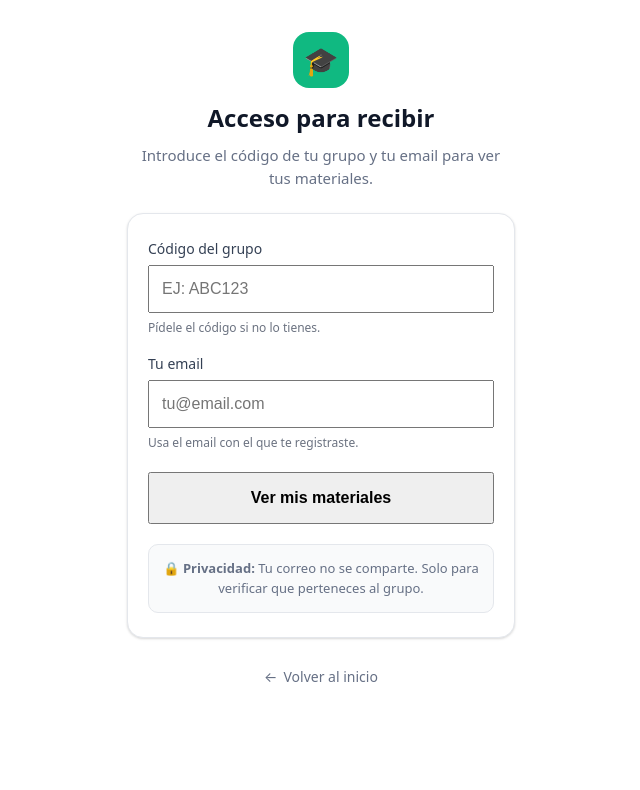
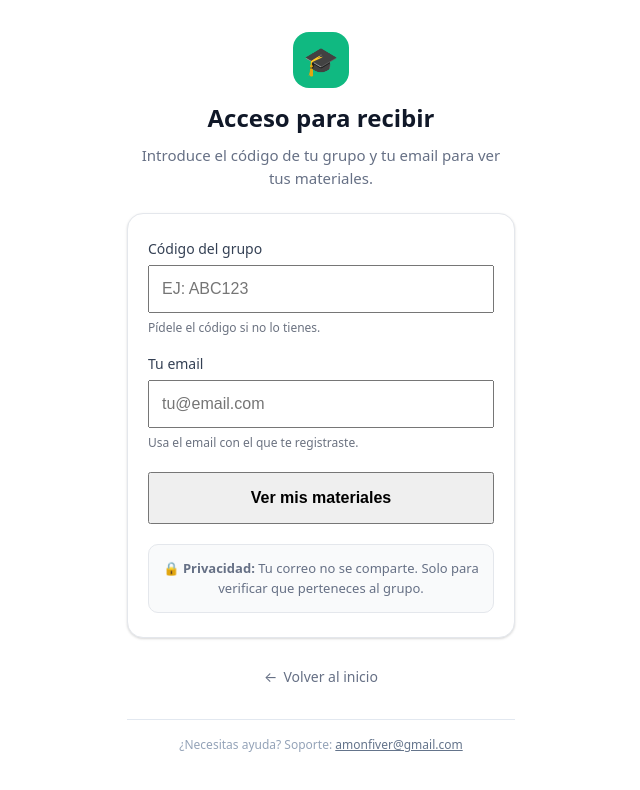
Before and after one commit to Amonfiver/enviaeso, a React (Vite) app: page /acceso-alumno in a window 1280 px wide. Shown: the top 790 px of the page, without its empty margins (319-959 px from the left). Built offline with nearby package versions, Linux system fonts and the light colour scheme; no server answers.

Commit message:
Cierra MVP de EnviaEso con autenticación, trazabilidad, acceso por enlace y soporte visible

```diff
--- a/src/pages/AccesoAlumno.jsx
+++ b/src/pages/AccesoAlumno.jsx
@@ -335,6 +335,35 @@ export default function AccesoAlumno() {
           <span>←</span> Volver al inicio
         </a>
       </div>
+
+      {/* Footer soporte */}
+      <div
+        style={{
+          marginTop: '24px',
+          paddingTop: '16px',
+          borderTop: '1px solid #e2e8f0',
+          textAlign: 'center',
+        }}
+      >
+        <p
+          style={{
+            fontSize: '12px',
+            color: '#94a3b8',
+            margin: 0,
+          }}
+        >
+          ¿Necesitas ayuda? Soporte:{' '}
+          <a
+            href="mailto:amonfiver@gmail.com"
+            style={{
+              color: '#64748b',
+              textDecoration: 'underline',
+            }}
+          >
+            amonfiver@gmail.com
+          </a>
+        </p>
+      </div>
     </div>
   );
 }
--- a/src/pages/Home.jsx
+++ b/src/pages/Home.jsx
@@ -7,7 +7,7 @@
  * Alcance:
  * - Hero con marca y valor del producto
  * - Dos bloques principales: Recibir (izquierda) y Enviar (derecha)
- * - Formulario de alta integrado en el bloque Recibir
+ * - Formulario de alta integrado en el bloque Recibir con persistencia de consentimientos legales
  * - CTAs claros sin duplicidad de formularios
  *
  * Decisiones:
@@ -15,6 +15,7 @@
  * - Estructura visual en cards para claridad y jerarquía
  * - El acceso a materiales se mantiene en /acceso-alumno (enlace desde Recibir)
  * - Responsive: apilado en móvil, lado a lado en desktop
+ * - Consentimientos legales (acepta_privacidad, acepta_comunicaciones, version_legal) se persisten en BD
  *
  * Limitaciones:
  * - No se renombran tablas ni lógica interna (profesores/alumnos/grupos)
@@ -82,19 +83,17 @@ export default function Home() {
         return;
       }
 
-      // 2. Insertar alumno en el grupo
-      // NOTA: Las columnas acepta_privacidad y acepta_comunicaciones
-      // se deben añadir a la tabla 'alumnos' en Supabase para persistir
-      // estos valores. Mientras tanto, solo validamos en frontend.
+      // 2. Insertar alumno en el grupo con consentimientos legales
       const datosAlumno = {
         grupo_id: grupo.id,
         nombre: nombreNormalizado,
         email: emailNormalizado,
+        acepta_privacidad: aceptaPrivacidad,
+        acepta_comunicaciones: aceptaComunicaciones,
+        fecha_acepta_privacidad: aceptaPrivacidad ? new Date().toISOString() : null,
+        fecha_acepta_comunicaciones: aceptaComunicaciones ? new Date().toISOString() : null,
+        version_legal: 'v1',
       };
-
-      // Si las columnas existen en BD, descomentar:
-      // datosAlumno.acepta_privacidad = aceptaPrivacidad;
-      // datosAlumno.acepta_comunicaciones = aceptaComunicaciones;
 
       const { error: errorAlumno } = await supabase.from('alumnos').insert([
         datosAlumno,
@@ -719,6 +718,24 @@ export default function Home() {
           >
             EnviaEso · Compartir sin complicaciones
           </p>
+          <p
+            style={{
+              fontSize: '12px',
+              color: '#94a3b8',
+              margin: '8px 0 0 0',
+            }}
+          >
+            ¿Necesitas ayuda? Soporte:{' '}
+            <a
+              href="mailto:amonfiver@gmail.com"
+              style={{
+                color: '#64748b',
+                textDecoration: 'underline',
+              }}
+            >
+              amonfiver@gmail.com
+            </a>
+          </p>
         </div>
       </div>
     </div>
--- a/src/pages/LoginProfesor.jsx
+++ b/src/pages/LoginProfesor.jsx
@@ -346,6 +346,35 @@ export default function LoginProfesor() {
           <span>←</span> Volver al inicio
         </a>
       </div>
+
+      {/* Footer soporte */}
+      <div
+        style={{
+          marginTop: '24px',
+          paddingTop: '16px',
+          borderTop: '1px solid #e2e8f0',
+          textAlign: 'center',
+        }}
+      >
+        <p
+          style={{
+            fontSize: '12px',
+            color: '#94a3b8',
+            margin: 0,
+          }}
+        >
+          ¿Necesitas ayuda? Soporte:{' '}
+          <a
+            href="mailto:amonfiver@gmail.com"
+            style={{
+              color: '#64748b',
+              textDecoration: 'underline',
+            }}
+          >
+            amonfiver@gmail.com
+          </a>
+        </p>
+      </div>
     </div>
   );
 }
--- a/src/pages/MisMateriales.jsx
+++ b/src/pages/MisMateriales.jsx
@@ -350,6 +350,27 @@ export default function MisMateriales() {
         >
           ← Acceder con otro código
         </button>
+
+        {/* Soporte */}
+        <p
+          style={{
+            fontSize: '12px',
+            color: '#94a3b8',
+            margin: '8px 0 0 0',
+            textAlign: 'center',
+          }}
+        >
+          ¿Necesitas ayuda? Soporte:{' '}
+          <a
+            href="mailto:amonfiver@gmail.com"
+            style={{
+              color: '#64748b',
+              textDecoration: 'underline',
+            }}
+          >
+            amonfiver@gmail.com
+          </a>
+        </p>
       </div>
     </div>
   );
--- a/src/pages/Panel.jsx
+++ b/src/pages/Panel.jsx
@@ -21,6 +21,7 @@
  * - Permite enviar avisos reales a alumnos seleccionados por nombre (email oculto)
  * - Permite enviar avisos a todos los alumnos de un grupo ("Avisar a todos")
  * - Trazabilidad completa de envíos en BD
+ * - Enlaces de acceso en emails usan VITE_APP_URL (con fallback a window.location.origin)
  *
  * Limitaciones:
  * - No se permite editar el código de grupo
--- a/src/services/auth.js
+++ b/src/services/auth.js
@@ -14,6 +14,7 @@
  * - Usa Supabase Auth (incluido en el cliente existente)
  * - El email del profesor se usa como identificador único
  * - La tabla `profesores` se sincroniza con el user de Supabase Auth
+ * - emailRedirectTo en signUp usa VITE_APP_URL para producción
  *
  * Limitaciones:
  * - Aún sin recuperación de contraseña
@@ -31,9 +32,14 @@ import { supabase } from './supabase.js';
  */
 export const registrarProfesor = async (nombre, email, password) => {
   // 1. Intentar crear el usuario en Supabase Auth
+  // emailRedirectTo: asegura que el email de confirmación redirija al dominio correcto
+  const redirectUrl = `${import.meta.env.VITE_APP_URL || window.location.origin}/login`;
   const { data, error } = await supabase.auth.signUp({
     email,
     password,
+    options: {
+      emailRedirectTo: redirectUrl,
+    },
   });
 
   if (error) {
```
Also changed, not shown: 2 other files (tests, documents, lock files or other folders).
